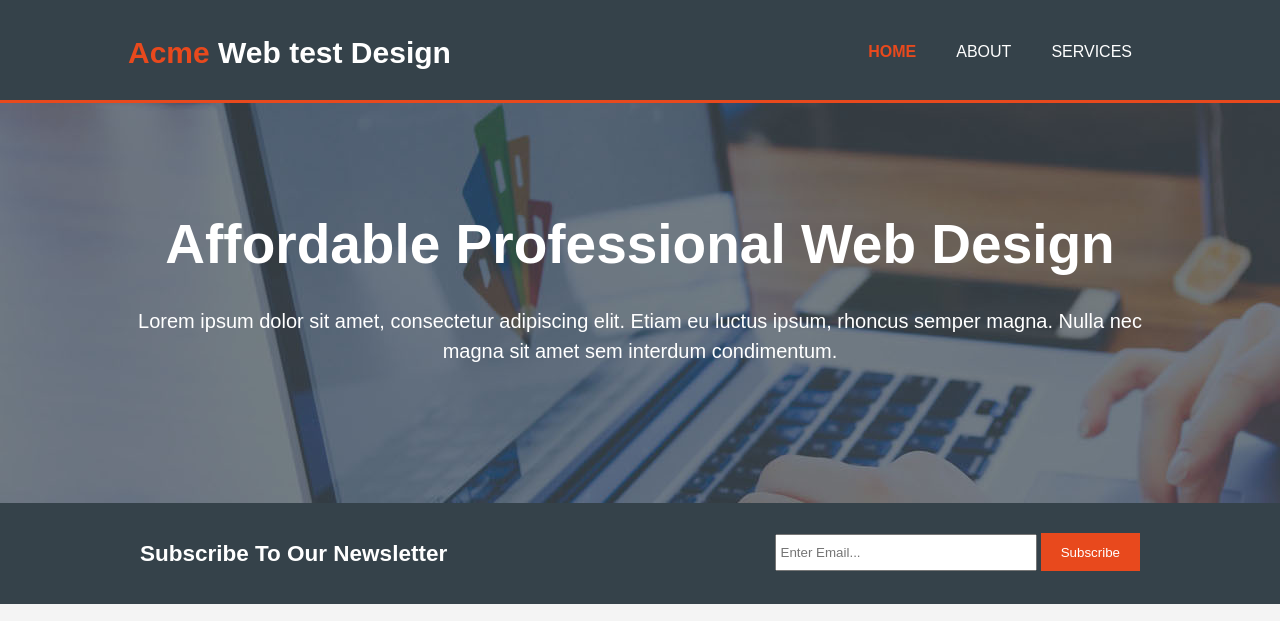
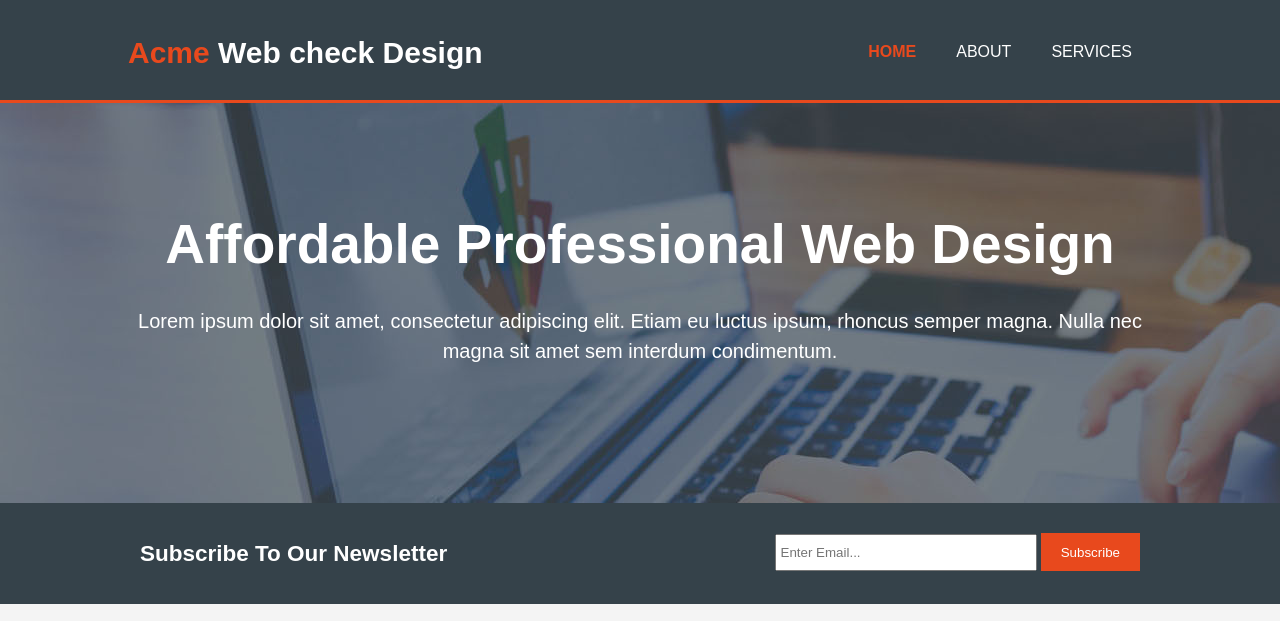
Before and after one commit to ibalaprasad/testproject, a plain HTML site: page acme/index.html in a window 1280 px wide. Shown: the top 621 px of the page. Drawn offline with Linux system fonts and the light colour scheme.

Commit message:
test commmite

```diff
--- a/acme/index.html
+++ b/acme/index.html
@@ -13,7 +13,7 @@
     <header>
       <div class="container">
         <div id="branding">
-          <h1><span class="highlight">Acme</span> Web test Design</h1>
+          <h1><span class="highlight">Acme</span> Web check Design</h1>
         </div>
         <nav>
           <ul>
```
